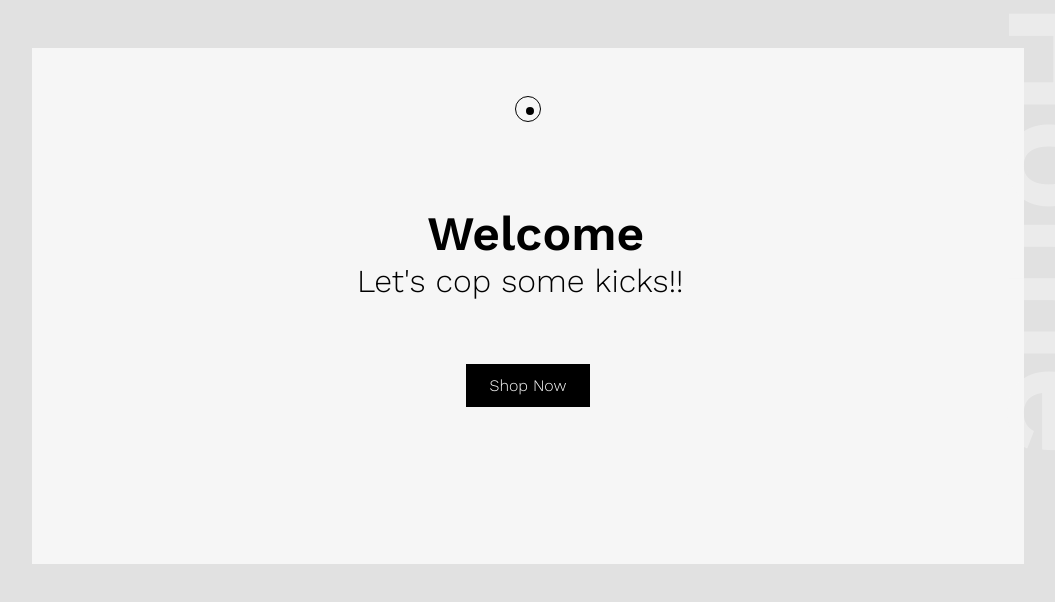
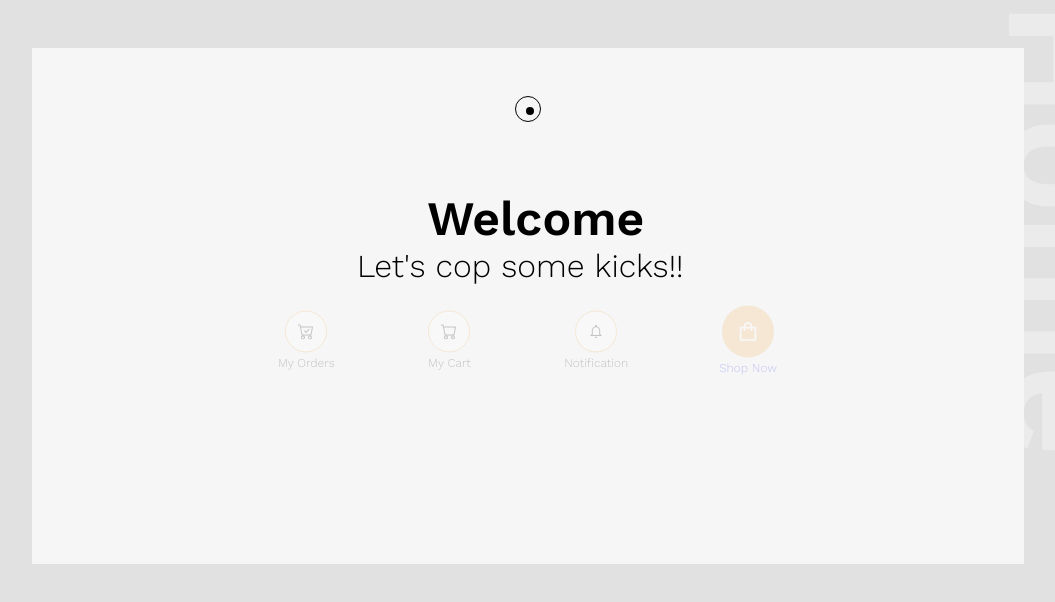
Before and after one commit to Simlex/framox, a React (Create React App) app: page / in a window 1280 px wide. Shown: the top 602 px of the page, without its empty margins (112-1167 px from the left). Built offline with nearby package versions, Linux system fonts and the light colour scheme.

Commit message:
Updated Home UI

```diff
--- a/src/components/Home.tsx
+++ b/src/components/Home.tsx
@@ -2,6 +2,9 @@ import React from 'react';
 import style from '../styles/home.module.scss';
 import { motion } from 'framer-motion';
 import { Link } from 'react-router-dom';
+import { BsCartCheck, BsCart } from 'react-icons/bs';
+import { IoMdNotificationsOutline } from 'react-icons/io';
+import { AiOutlineShopping } from 'react-icons/ai';
 
 const headerVariants = {
     first: {
@@ -16,7 +19,6 @@ const headerVariants = {
         }
     }
 }
-
 const paragraphVariants = {
     first: {
         x: 100,
@@ -30,13 +32,32 @@ const paragraphVariants = {
         }
     }
 }
-
 const homeContainer = {
     exit: {
         x: '-100%',
         opacity: 0,
         transition: {
             type: 'tween',
+        }
+    }
+}
+
+const linkBtn = {
+    first: {
+        y: -60,
+        opacity: 0,
+    },
+    second: {
+        y: 0,
+        opacity: 1,
+        transition: {
+            delay: 0.4,
+        }
+    },
+    hover: {
+        y: -5,
+        transition: {
+            delay: 0,
         }
     }
 }
@@ -61,14 +82,59 @@ const Home = () => {
                 Let's cop some kicks!!
             </motion.span>
 
+            <div className={style.quickLinks}>
+                <motion.div className={style.link}
+                    variants={linkBtn}
+                    initial='first'
+                    animate='second'
+                    transition={{ type: 'spring' }}>
+                    <motion.span
+                        variants={linkBtn}
+                        whileHover='hover'>
+                        <BsCartCheck />
+                    </motion.span>
+                    <p>My Orders</p>
+                </motion.div>
+                <motion.div className={style.link}
+                    variants={linkBtn}
+                    initial='first'
+                    animate='second'
+                    transition={{ type: 'spring' }}>
+                    <motion.span
+                        variants={linkBtn}
+                        whileHover='hover'>
+                        <BsCart />
+                    </motion.span>
+                    <p>My Cart</p>
+                </motion.div>
+                <motion.div className={style.link}
+                    variants={linkBtn}
+                    initial='first'
+                    animate='second'
+                    transition={{ type: 'spring' }}>
+                    <motion.span
+                        variants={linkBtn}
+                        whileHover='hover'>
+                        <IoMdNotificationsOutline />
+                    </motion.span>
+                    <p>Notification</p>
+                </motion.div>
+
                 <Link to='/Product'>
-                <motion.div className={style.homeContainer__btn}
-                    initial={{ y: -20, opacity: 0 }}
-                    animate={{ y: 0, opacity: 1 }}>
-                    {/* <span></span> */}
-                    Shop Now
+                    <motion.div className={style.bigLink}
+                        variants={linkBtn}
+                        initial='first'
+                        animate='second'
+                        transition={{ type: 'spring' }}>
+                        <motion.span
+                            variants={linkBtn}
+                            whileHover='hover'>
+                            <AiOutlineShopping />
+                        </motion.span>
+                        <p>Shop Now</p>
                     </motion.div>
                 </Link>
+            </div>
         </motion.div>
     )
 }
--- a/src/styles/home.module.scss
+++ b/src/styles/home.module.scss
@@ -1,5 +1,5 @@
-@use './variables.scss' as var;
-@use './reusables.scss' as *;
+@use "./variables.scss" as var;
+@use "./reusables.scss" as *;
 
 .container {
     @include container();
@@ -19,7 +19,7 @@
             width: 8px;
             height: 8px;
             background-color: var.$black;
-            content: '';
+            content: "";
             border-radius: 100%;
         }
     }
@@ -45,7 +45,7 @@
         // background-color: transparent;
         // color: var.$white;
         span {
-            content: '';
+            content: "";
             height: 10%;
             width: 100%;
             position: absolute;
@@ -57,4 +57,72 @@
     a {
         text-decoration: none;
     }
+
+    .quickLinks {
+        // border: 1px solid;
+        display: flex;
+        justify-content: space-between;
+        align-items: center;
+        width: 500px;
+        z-index: 2;
+        .link,
+        .bigLink {
+            display: flex;
+            flex-direction: column;
+            align-items: center;
+            height: fit-content;
+            cursor: pointer;
+            // border: 1px solid #000;
+            // transition: all 300ms ease;
+            span {
+                width: 40px;
+                height: 40px;
+                border-radius: 100%;
+                border: 1px solid var.$orange;
+                background-color: var.$white;
+                margin: 4px;
+                display: flex;
+                svg {
+                    // width: 24px;
+                    height: 16px;
+                    margin: auto;
+                }
+            }
+            p {
+                font-size: 12px;
+                font-weight: 300;
+            }
+            &:hover {
+                span {
+                    background-color: var.$black;
+                    svg {
+                        color: var.$white;
+                    }
+                }
+                // p {
+                //     font-weight: 400;
+                // }
+            }
+        }
+        .bigLink {
+            span {
+                width: 52px;
+                height: 52px;
+                background-color: var.$orange;
+                border: 0px;
+                svg {
+                    height: 24px;
+                    color: var.$white;
+                }
+            }
+            &:hover {
+                span {
+                    background-color: var.$black;
+                    svg {
+                        color: var.$orange;
+                    }
+                }
+            }
+        }
+    }
 }
```
Lines whose indentation alone changed are shown as unchanged.
